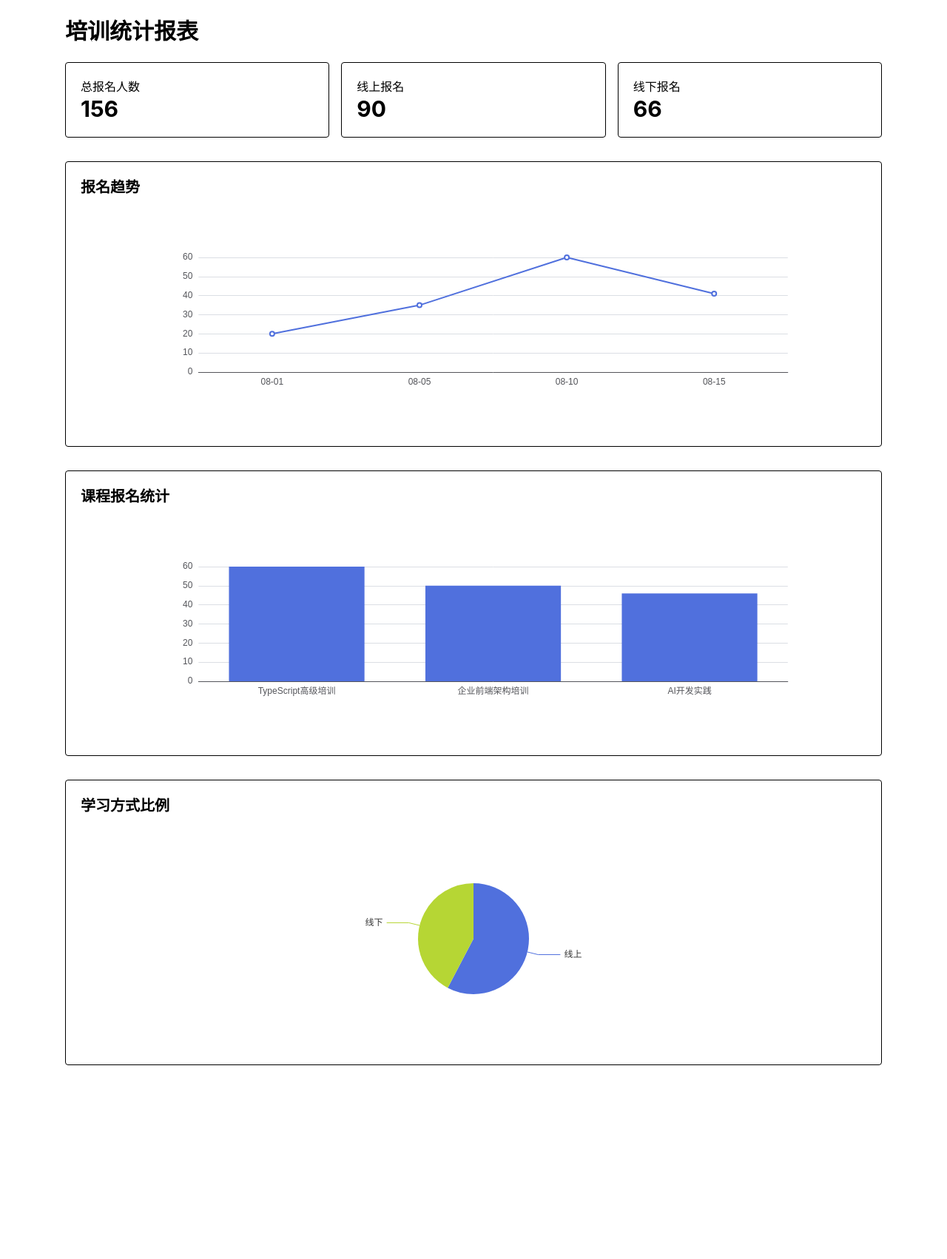
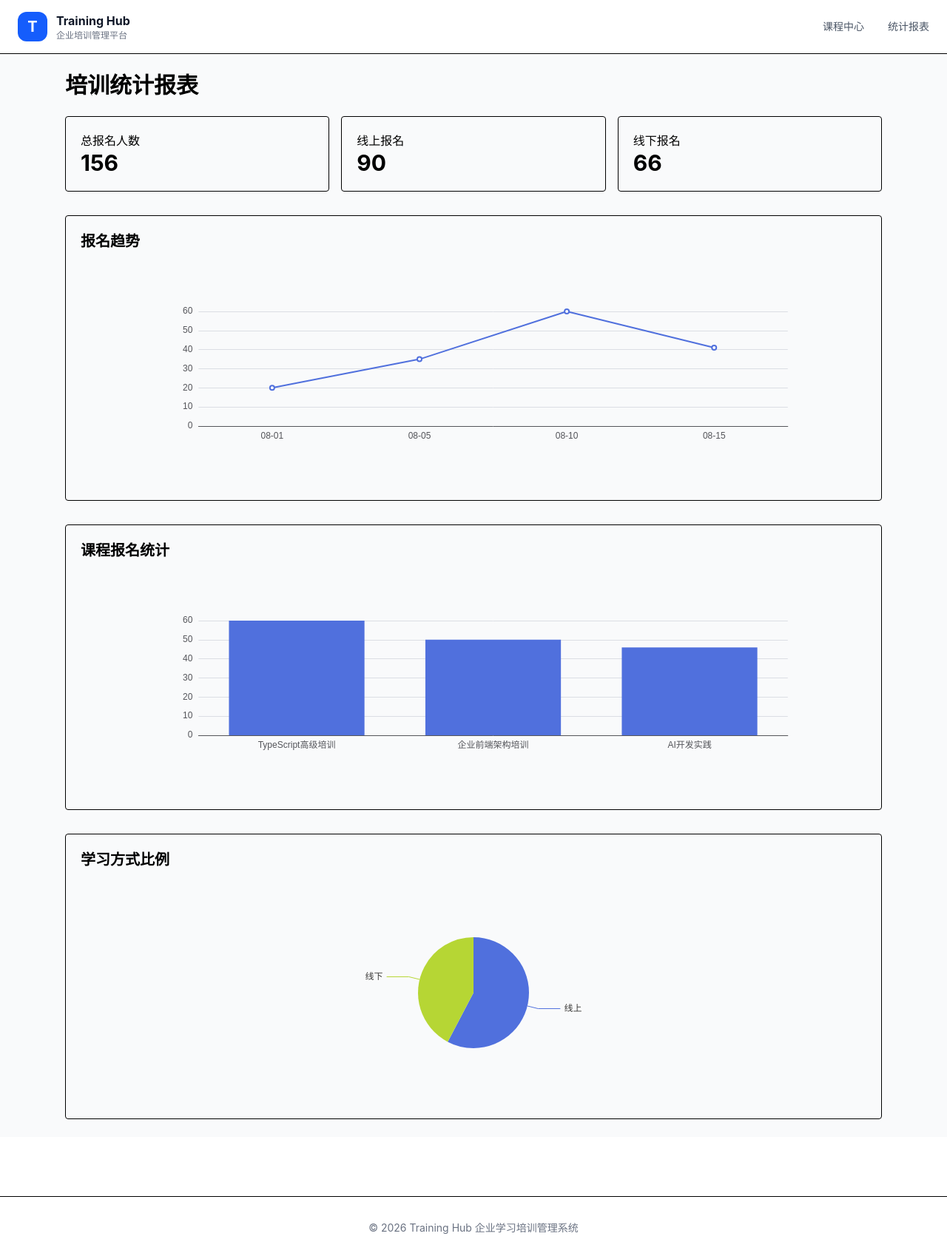
Before and after one commit to kuige/training-system, a SvelteKit app: page /report in a window 1280 px wide. Shown: the whole page at 74% size. Before the commit the page ends 1464 px from the top, so only its background shows below. Built offline with nearby package versions, Linux system fonts and the light colour scheme.

Commit message:
首页+布局+导航

```diff
--- /dev/null
+++ b/src/lib/components/home/FeatureCard.svelte
@@ -0,0 +1,28 @@
+<script lang="ts">
+  import { resolve } from '$app/paths';
+  import type { Pathname } from '$app/types';
+
+	interface Props {
+		title: string;
+		description: string;
+		icon: string;
+		path: string;
+	}
+
+	let { title, description, icon, path }: Props = $props();
+</script>
+
+<a
+	href={resolve(path as Pathname)}
+	class="block rounded-2xl border bg-white p-6 shadow-sm transition hover:-translate-y-1 hover:shadow-lg"
+>
+	<div class="mb-4 flex h-12 w-12 items-center justify-center rounded-xl bg-blue-50 text-2xl">
+		{icon}
+	</div>
+	<h3 class="text-lg font-bold">
+		{title}
+	</h3>
+	<p class="mt-2 text-sm text-gray-500">
+		{description}
+	</p>
+</a>
--- /dev/null
+++ b/src/lib/components/layout/Footer.svelte
@@ -0,0 +1,5 @@
+<footer class="mt-20 border-t">
+	<div class="mx-auto max-w-7xl px-6 py-8 text-center text-sm text-gray-500">
+		© 2026 Training Hub 企业学习培训管理系统
+	</div>
+</footer>
--- /dev/null
+++ b/src/lib/components/layout/Header.svelte
@@ -0,0 +1,40 @@
+<script lang="ts">
+  import { resolve } from '$app/paths';
+  import type { Pathname } from '$app/types';
+
+	const menus = [
+		{
+			name: '课程中心',
+			path: '/courses'
+		},
+		{
+			name: '统计报表',
+			path: '/report'
+		}
+	];
+</script>
+
+<header class="sticky top-0 z-50 border-b bg-white/80 backdrop-blur">
+	<div class="mx-auto flex max-w-7xl items-center justify-between px-6 py-4">
+		<a href={resolve('/')} class="flex items-center gap-3">
+			<div
+				class="flex h-10 w-10 items-center justify-center rounded-xl bg-blue-600 text-xl font-bold text-white"
+			>
+				T
+			</div>
+
+			<div>
+				<h1 class="font-bold text-gray-900">Training Hub</h1>
+				<p class="text-xs text-gray-500">企业培训管理平台</p>
+			</div>
+		</a>
+
+		<nav class="flex gap-8">
+			{#each menus as menu (menu.path)}
+				<a href={resolve(menu.path as Pathname)} class="text-sm text-gray-600 transition hover:text-blue-600">
+					{menu.name}
+				</a>
+			{/each}
+		</nav>
+	</div>
+</header>
--- a/src/routes/+layout.svelte
+++ b/src/routes/+layout.svelte
@@ -1,9 +1,17 @@
 <script lang="ts">
 	import './layout.css';
 	import favicon from '$lib/assets/favicon.svg';
+	import Header from '$lib/components/layout/Header.svelte';
+	import Footer from '$lib/components/layout/Footer.svelte';
 
 	let { children } = $props();
 </script>
 
 <svelte:head><link rel="icon" href={favicon} /></svelte:head>
-{@render children()}
+<Header />
+
+<main class="min-h-screen bg-gray-50">
+	{@render children()}
+</main>
+
+<Footer />
--- a/src/routes/+page.svelte
+++ b/src/routes/+page.svelte
@@ -1,2 +1,69 @@
-<h1>Welcome to SvelteKit</h1>
-<p>Visit <a href="https://svelte.dev/docs/kit">svelte.dev/docs/kit</a> to read the documentation</p>
+<script lang="ts">
+  import { resolve } from '$app/paths';
+	import FeatureCard from '$lib/components/home/FeatureCard.svelte';
+
+	const features = [
+		{
+			icon: '📚',
+			title: '课程中心',
+			description: '浏览培训课程，选择适合自己的学习计划',
+			path: '/courses'
+		},
+
+		{
+			icon: '📝',
+			title: '在线报名',
+			description: '支持线上、线下培训快速申请',
+			path: '/courses'
+		},
+
+		{
+			icon: '📊',
+			title: '数据报表',
+			description: '查看培训报名趋势和统计分析',
+			path: '/report'
+		}
+	];
+</script>
+
+<section class="relative overflow-hidden">
+	<div class="mx-auto max-w-7xl px-6 py-24">
+		<div class="max-w-3xl">
+			<div
+				class="inline-flex rounded-full bg-blue-50 px-4 py-2 text-sm text-blue-600">
+				企业数字化学习平台
+			</div>
+			<h1 class="mt-6 text-5xl leading-tight font-bold text-gray-900">
+				打造高效的企业培训与学习管理体系
+			</h1>
+			<p class="mt-6 text-lg text-gray-500">
+				统一管理课程、培训报名、 学习计划以及培训数据分析， 帮助企业提升人才培养效率。
+			</p>
+			<div class="mt-8 flex gap-4">
+				<a
+					href={resolve('/courses')}
+					class="rounded-xl bg-blue-600 px-6 py-3 text-white shadow-lg transition hover:bg-blue-700"
+        >
+					开始学习
+				</a>
+				<a
+					href={resolve('/report')}
+					class="rounded-xl border bg-white px-6 py-3"
+			  >
+					查看数据
+				</a>
+			</div>
+		</div>
+	</div>
+</section>
+
+<section class="mx-auto max-w-7xl px-6 pb-20">
+	<h2 class="mb-8 text-3xl font-bold">
+		平台能力
+	</h2>
+	<div class="grid gap-6 md:grid-cols-3">
+		{#each features as item (item.title)}
+			<FeatureCard {...item} />
+		{/each}
+	</div>
+</section>
```
